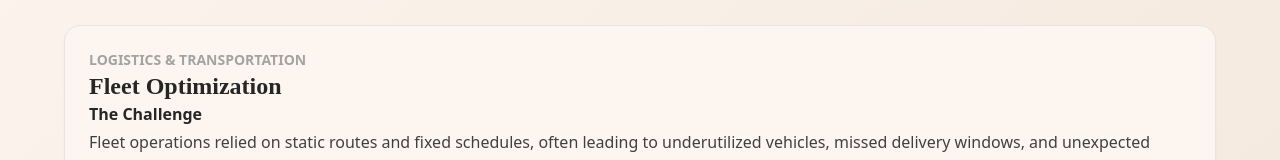
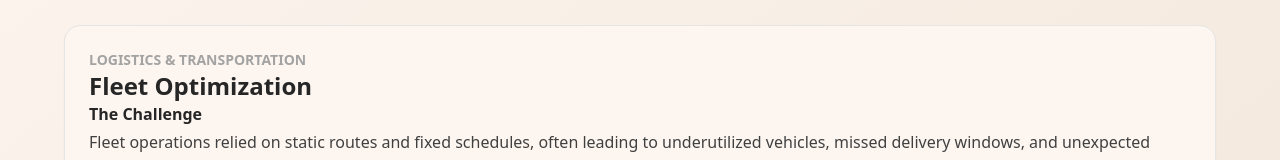
Before and after one commit to DcisionAI/dcisionai-site, a Next.js app: page /use-cases in a window 1280 px wide. Shown: the part 359-519 px from the top of the page. Built offline with nearby package versions, Linux system fonts and the light colour scheme.

Commit message:
updating usecses and architecture pages

```diff
--- a/pages/use-cases.tsx
+++ b/pages/use-cases.tsx
@@ -155,7 +155,7 @@ export default function UseCasesPage() {
                 className="relative group rounded-2xl border border-neutral-200 bg-[var(--tw-brand-light)] p-6 text-left shadow-sm hover:shadow-lg transition-all duration-300 ease-in-out overflow-hidden hover:-translate-y-1 hover:border-brand-accent animate-fade-in-up"
               >
                 <p className="text-sm uppercase text-neutral-400 font-semibold">{industry}</p>
-                <h2 className="text-2xl font-serif font-semibold text-neutral-800 group-hover:text-brand-accent transition">{title}</h2>
+                <h2 className="text-2xl font-sans font-semibold text-neutral-800 group-hover:text-brand-accent transition">{title}</h2>
                 <div className="space-y-2 text-sm md:text-base text-neutral-700">
                   <div>
                     <p className="font-semibold text-neutral-800 mb-1">The Challenge</p>
```
